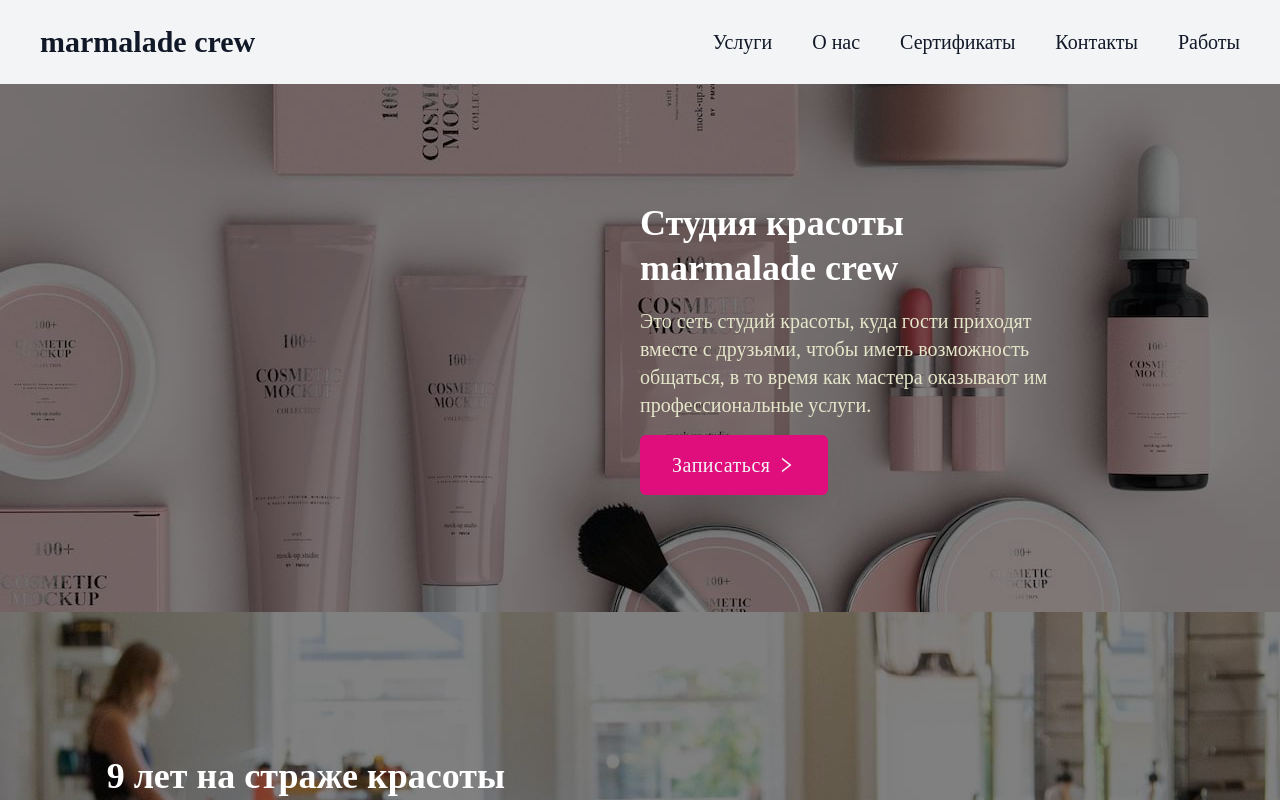
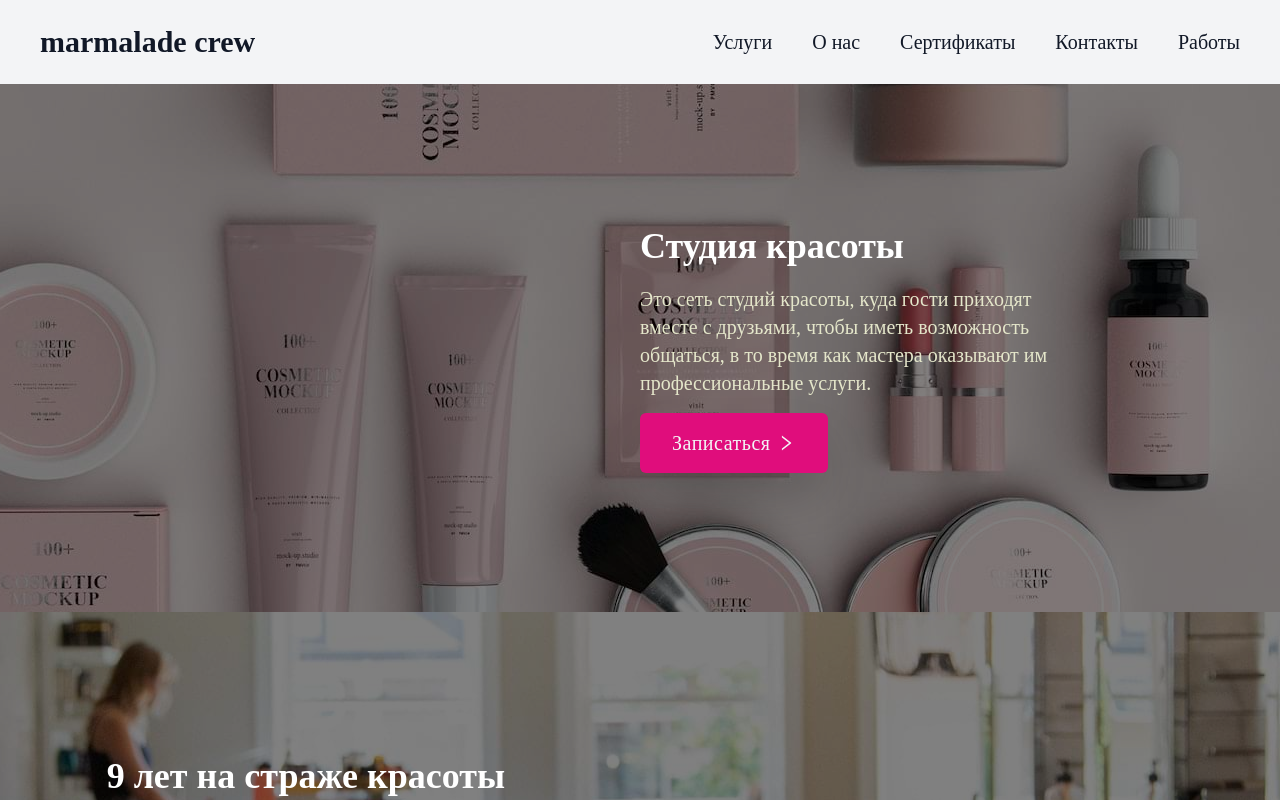
Before and after one commit to icestormikk/vscode-projects, a React (Create React App) app in the folder aggregator-front/: page / in a window 1280 px wide. Shown: the top 800 px of the page. Built offline with nearby package versions, Linux system fonts and the light colour scheme.

Commit message:
removed a more unnecessary field for displaying the company name

```diff
--- a/aggregator-front/src/App.jsx
+++ b/aggregator-front/src/App.jsx
@@ -23,7 +23,7 @@ export default function App() {
           <Route path="/">
             <Route
               index
-              element={<Home companyName="marmalade crew" />}
+              element={<Home />}
             />
             <Route path="services">
               <Route index element={<Services />} />
```
